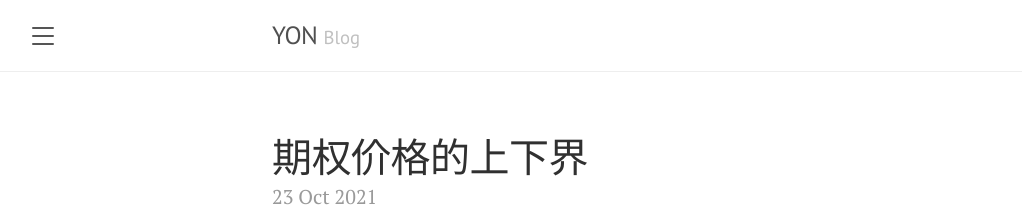
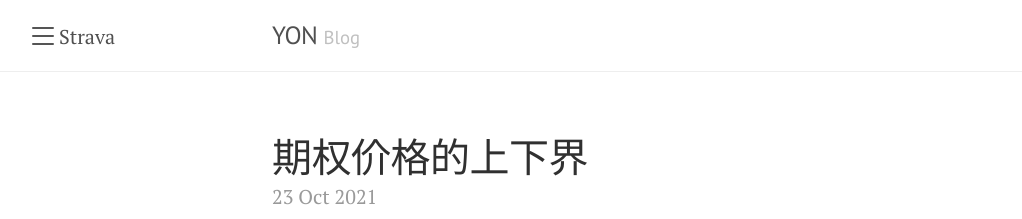
Before and after one commit to yoncise/yoncise.github.io, a Jekyll site: the page built from index.html, in a window 1280 px wide. Shown: the top 219 px of the page, without its empty margins (8-1030 px from the left). Built offline with Jekyll 4.4.1, drawn with Linux system fonts in a browser that asks for light colours; formulas are drawn with MathJax 3; the list of posts is cut into pages by our own code.

Commit message:
feat: Strava sidebar

```diff
--- /dev/null
+++ b/_includes/right-sidebar.html
@@ -0,0 +1,8 @@
+<!-- Target for toggling the sidebar `.right-sidebar-checkbox` is for regular
+     styles, `#right-sidebar-checkbox` for behavior. -->
+<input type="checkbox" class="sidebar-checkbox right-sidebar-checkbox" id="right-sidebar-checkbox">
+
+<!-- Toggleable right sidebar -->
+<div class="sidebar right-sidebar" id="sidebar">
+    <iframe height='454' width='300' frameborder='0' allowtransparency='true' scrolling='no' src='https://www.strava.com/athletes/100548831/latest-rides/3bc6bcbef4a4e4d513298f2404ac45f96a807ca0'></iframe>
+</div>
--- a/_layouts/default.html
+++ b/_layouts/default.html
@@ -6,6 +6,8 @@
   <body>
 
     {% include sidebar.html %}
+
+    {% include right-sidebar.html %}
 
     <!-- Wrap is the content to shift when toggling the sidebar. We wrap the
          content to avoid any CSS collisions with our real content. -->
@@ -26,6 +28,8 @@
 
     <label for="sidebar-checkbox" class="sidebar-toggle"></label>
 
+    <label for="right-sidebar-checkbox" class="right-sidebar-toggle sidebar-toggle">Strava</label>
+
     <script src='{{ site.baseurl }}/public/js/script.js'></script>
   </body>
 </html>
```
